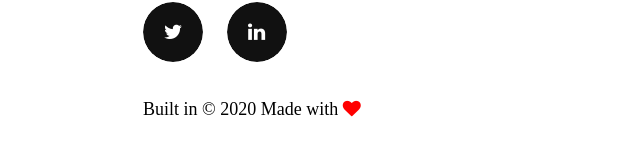
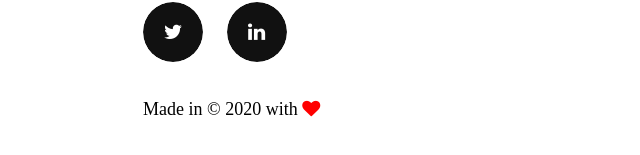
Before and after one commit to Tyrese1/obtabout.github.io, a plain HTML site: page index.html in a window 1280 px wide. Shown: the part 2061-2216 px from the top of the page, without its empty margins (557-1197 px from the left). Drawn offline with Linux system fonts and the light colour scheme; a web font is replaced by a local one.

Commit message:
change fotter name

```diff
--- a/index.html
+++ b/index.html
@@ -190,7 +190,7 @@
                     <!-- /SOCIAL ICONS -->
 
 
-                    <p class="scroll-animated-from-right">Built in © 2020 Made with <i class="fa fa-heart" aria-hidden="true"></i></i> </a></p>
+                    <p class="scroll-animated-from-right">Made in © 2020 with <i class="fa fa-heart" aria-hidden="true"></i></i> </a></p>
 
 
 
```
